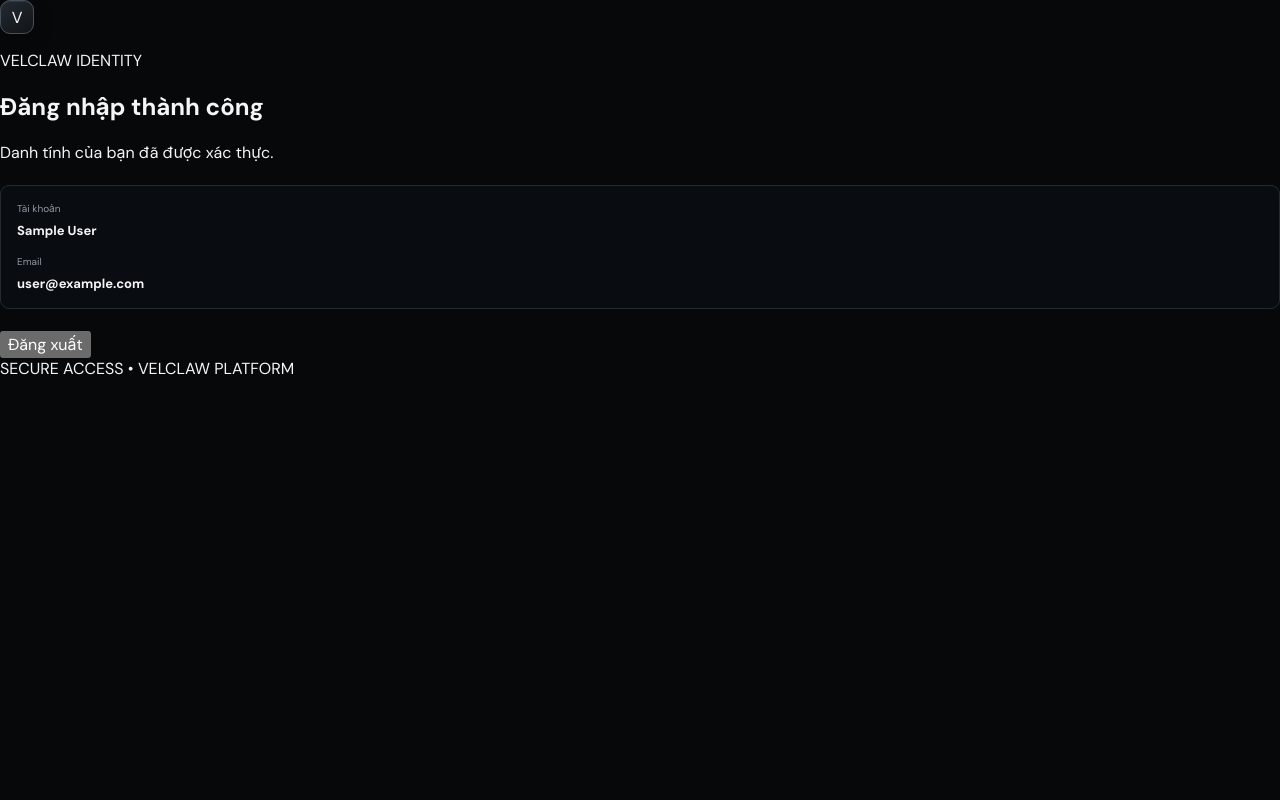
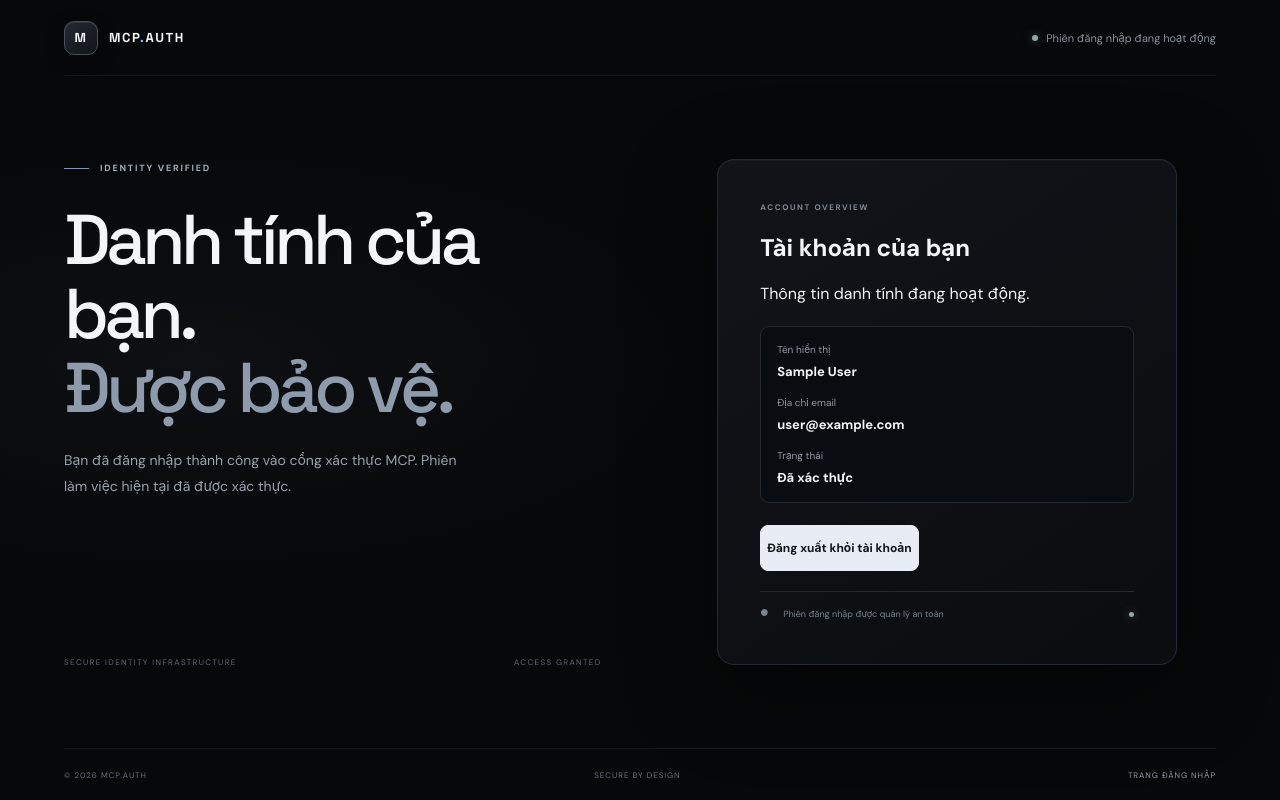
Before and after one commit to OCodejs/mcp.server.auth, a Next.js app: page /account in a window 1280 px wide. Built offline with nearby package versions, Linux system fonts and the light colour scheme; no server answers; sample sign-in values are in the browser's storage.

Commit message:
Align authenticated account page with portal design

```diff
--- a/app/account/page.tsx
+++ b/app/account/page.tsx
@@ -6,26 +6,41 @@ export default async function AccountPage() {
   if (!session?.user) redirect("/");
 
   return (
-    <main className="shell">
-      <section className="auth-card account-card">
-        <div className="brand-mark" aria-hidden="true">V</div>
-        <p className="eyebrow">VELCLAW IDENTITY</p>
-        <h1>Đăng nhập thành công</h1>
-        <p className="subtitle">Danh tính của bạn đã được xác thực.</p>
+    <main className="auth-shell">
+      <header className="topbar">
+        <a className="brand-lockup" href="/" aria-label="MCP Auth"><span className="brand-mark" aria-hidden="true">M</span><span>MCP<span className="brand-dot">.</span>AUTH</span></a>
+        <div className="topbar-right"><span className="topbar-status"><i /> Phiên đăng nhập đang hoạt động</span></div>
+      </header>
+      <div className="auth-layout account-layout">
+        <section className="intro-panel">
+          <div className="intro-content">
+            <div className="system-label"><span className="system-label-line" /> IDENTITY VERIFIED</div>
+            <h1>Danh tính của bạn.<br /><span>Được bảo vệ.</span></h1>
+            <p className="intro-copy">Bạn đã đăng nhập thành công vào cổng xác thực MCP. Phiên làm việc hiện tại đã được xác thực.</p>
+          </div>
+          <div className="intro-bottom"><span>SECURE IDENTITY INFRASTRUCTURE</span><span>ACCESS GRANTED</span></div>
+        </section>
+        <section className="form-panel">
+          <div className="form-card">
+            <div className="form-kicker">ACCOUNT OVERVIEW</div>
+            <h2 className="account-title">Tài khoản của bạn</h2>
+            <p className="account-subtitle">Thông tin danh tính đang hoạt động.</p>
             <div className="account-detail">
-          <span>Tài khoản</span>
-          <strong>{session.user.name || "Người dùng Velclaw"}</strong>
-          <span>Email</span>
-          <strong>{session.user.email || "Không có email"}</strong>
+              <span>Tên hiển thị</span><strong>{session.user.name || "Người dùng"}</strong>
+              <span>Địa chỉ email</span><strong>{session.user.email || "Chưa cung cấp"}</strong>
+              <span>Trạng thái</span><strong className="account-active">Đã xác thực</strong>
             </div>
             <form action={async () => {
               "use server";
               await signOut({ redirectTo: "/" });
             }}>
-          <button className="primary" type="submit">Đăng xuất</button>
+              <button className="submit-button account-logout" type="submit">Đăng xuất khỏi tài khoản</button>
             </form>
+            <div className="security-note"><span className="lock-icon">●</span><span>Phiên đăng nhập được quản lý an toàn</span><span className="security-dot" /></div>
+          </div>
         </section>
-      <footer>SECURE ACCESS <span>•</span> VELCLAW PLATFORM</footer>
+      </div>
+      <footer className="page-footer"><span>© 2026 MCP.AUTH</span><span>SECURE BY DESIGN</span><a href="/">TRANG ĐĂNG NHẬP</a></footer>
     </main>
   );
 }
```
Lines whose indentation alone changed are shown as unchanged.
